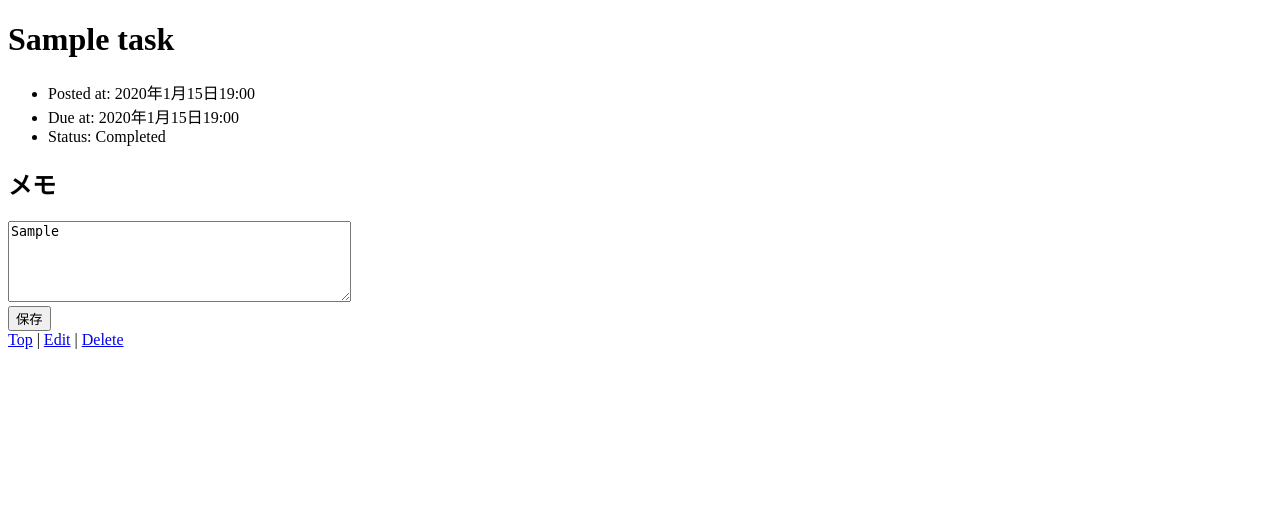
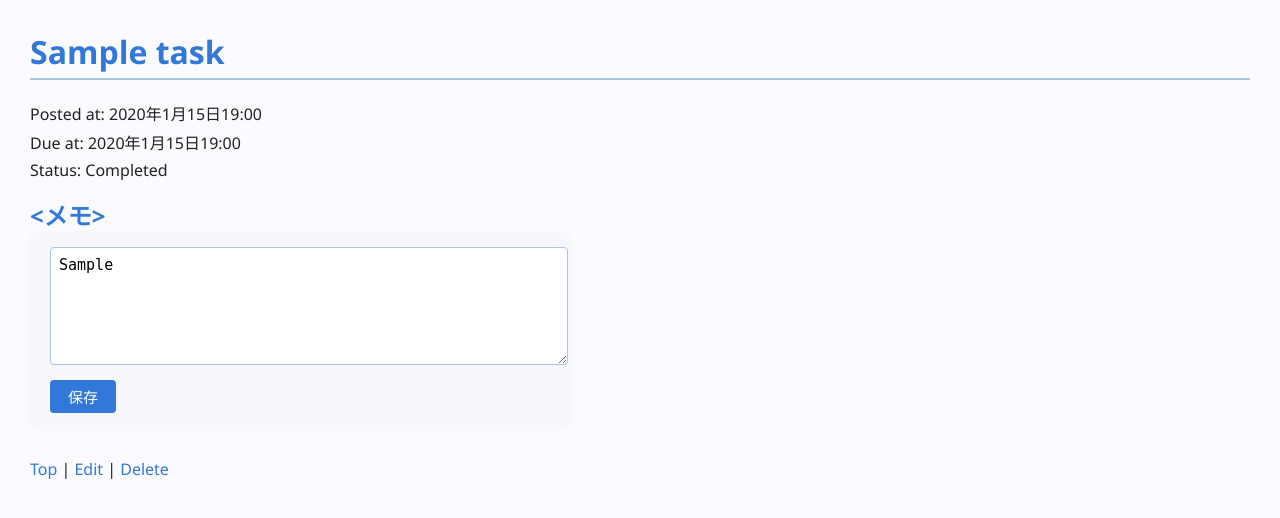
Before and after one commit to s1f102401663/django-test-exercise, a Django app: page /1/ in a window 1280 px wide. Shown: the top 518 px of the page. Run offline with Django 5.2, Linux system fonts and the light colour scheme; tables that the repository leaves empty hold one stand-in row (values such as "Sample post").

Commit message:
簡単な編集

```diff
--- /dev/null
+++ b/todo/static/todo/css/edit.css
@@ -0,0 +1,81 @@
+/* 全体背景とベースフォント */
+body {
+    background: #fafaff;
+    color: #222;
+    font-family: "Segoe UI", "Meiryo", sans-serif;
+    margin: 0;
+    padding: 30px;
+}
+
+/* 課題タイトル */
+h1 {
+    color: #3178d9;
+    border-bottom: 2px solid #abc4e2;
+    padding-bottom: 5px;
+    margin-top: 0;
+}
+
+h2 {
+    color: #3178d9;
+    margin-bottom: 0;
+    margin-top: 0;
+}
+
+/* メモ入力フォーム */
+form {
+    background: #f7f8fd;
+    padding: 15px 20px;
+    box-shadow: 0 1px 4px rgba(0,0,0,0.03);
+    border-radius: 8px;
+    max-width: 500px;
+     margin-top: 0;
+    margin-bottom: 30px;
+}
+
+/* テキストエリア */
+textarea[name="memo"] {
+    width: 100%;
+    min-height: 100px;
+    font-size: 15px;
+    border: 1px solid #abc4e2;
+    border-radius: 4px;
+    padding: 8px;
+    background: #fff;
+    resize: vertical;
+}
+
+button[type="submit"] {
+    background: #3178d9;
+    color: #fff;
+    border: none;
+    padding: 6px 18px;
+    font-size: 15px;
+    border-radius: 4px;
+    margin-top: 10px;
+    cursor: pointer;
+    transition: background 0.2s;
+}
+
+button[type="submit"]:hover {
+    background: #2358a4;
+}
+
+/* リンク */
+a {
+    color: #3178d9;
+    text-decoration: none;
+}
+
+a:hover {
+    text-decoration: underline;
+}
+
+/* リスト装飾 */
+ul {
+    list-style: none;
+    padding-left: 0;
+}
+
+ul li {
+    margin-bottom: 5px;
+}
--- a/todo/templates/todo/detail.html
+++ b/todo/templates/todo/detail.html
@@ -6,6 +6,7 @@
     <title>To Do Application</title>
     <meta charset="UTF-8">
     <meta name="author" content="INIAD">
+    <link rel="stylesheet" href="{% static 'todo/css/edit.css' %}">
   </head>
 
   <body>
@@ -22,7 +23,7 @@
       {% endif %}
     </ul>
 
-    <h2>メモ</h2>
+    <h2><メモ></h2>
     <form method="post">
         {% csrf_token %}
         <textarea name="memo" rows="5" cols="40" placeholder="課題のメモ">{{ task.memo }}</textarea><br>
```
